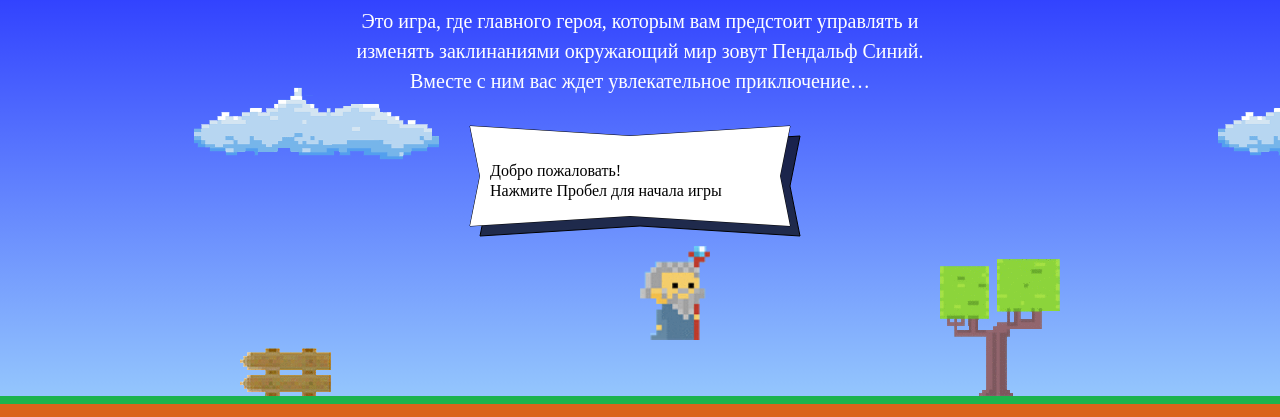
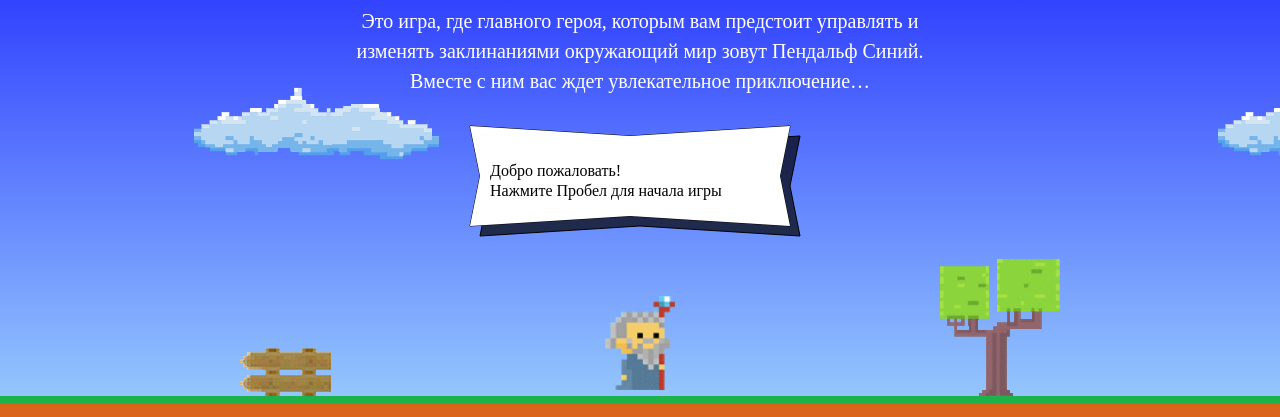
Before and after one commit to bmind12/161145-code-and-magick, a website: page index.html in a window 1280 px wide. Shown: the part 203-620 px from the top of the page. Drawn offline with Linux system fonts and the light colour scheme; a web font is replaced by a local one.

Commit message:
Fixes made as per comments

```diff
--- a/index.html
+++ b/index.html
@@ -171,7 +171,7 @@
 <script>
     var fireballSize = 22;
     var getFireballSpeed = function (left) {
-        return left ? 5 : 2;
+        return (left === true) ? 5 : 2;
     };
     var wizardSpeed = 3;
     var wizardWidth = 70;
@@ -179,10 +179,14 @@
         return wizardWidth * 1.337;
     }
     function getWizardX(width) {
-        return width / 2;
+
+        var halfWidth = width / 2;
+        var halfWizardWidth = wizardWidth / 2;
+
+        return halfWidth - halfWizardWidth;
     }
     function getWizardY(height) {
-        return height / 2;
+        return height * 2/3;
     }
 </script>
 <script src="js/game.js"></script>
```
